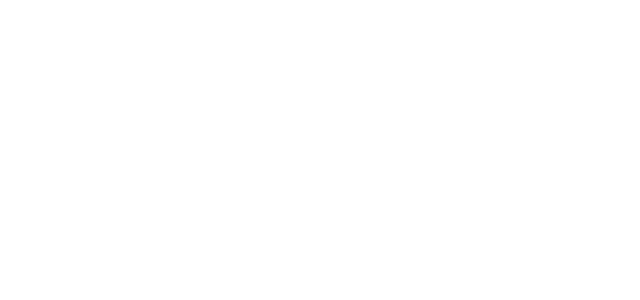
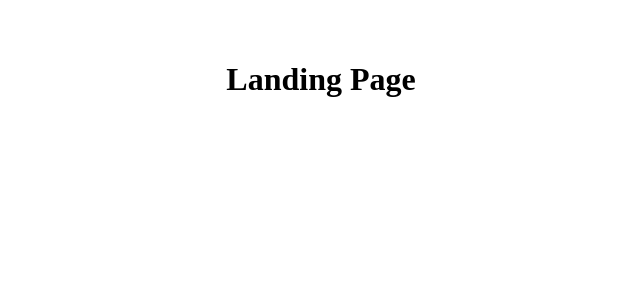
Before and after one commit to Rainbow-Devs/TechResumePro, a React (Vite) app: page / in a window 1280 px wide. Before the commit this address had no page. Shown: the top 300 px of the page, without its empty margins (319-959 px from the left). Built offline with nearby package versions, Linux system fonts and the light colour scheme.

Commit message:
Add tss-react dependency and update LandingPage component

```diff
--- a/package.json
+++ b/package.json
@@ -23,7 +23,8 @@
     "react-redux": "^9.1.0",
     "react-router-dom": "^6.22.0",
     "redux": "^5.0.1",
-    "redux-thunk": "^3.1.0"
+    "redux-thunk": "^3.1.0",
+    "tss-react": "^4.9.4"
   },
   "devDependencies": {
     "@types/react": "^18.2.43",
--- a/src/App.tsx
+++ b/src/App.tsx
@@ -1,4 +1,5 @@
 import "./App.css";
+import LandingPage from "./features/LandingPage/components/LandingPage";
 import LoginPage from "./features/LoginPage/components/LoginPage";
 import { Route, Routes } from "react-router-dom";
 import UserProfilePage from "./features/ProfilePage/components/UserProfilePage";
@@ -9,6 +10,7 @@
       <Routes>
         <Route path="/login" element={<LoginPage />} />
         <Route path="/profile" element={<UserProfilePage />} />
+        <Route path="/" element={<LandingPage />} />
       </Routes>
     </div>
   );
--- a/src/features/LandingPage/components/LandingPage.tsx
+++ b/src/features/LandingPage/components/LandingPage.tsx
@@ -1,9 +1,14 @@
 const LandingPage = () => {
   return (
+
+
     <div>
       <h1>Landing Page</h1>
     </div>
   );
 }
 
+
+
+
 export default LandingPage;
```
Also changed, not shown: 1 other file (tests, documents, lock files or other folders).
